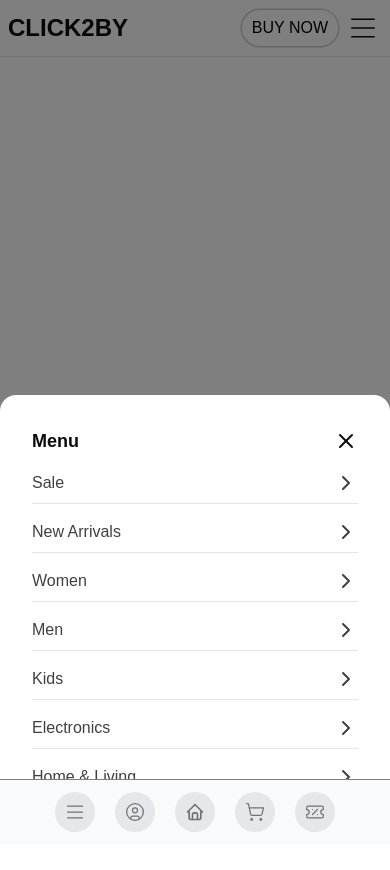
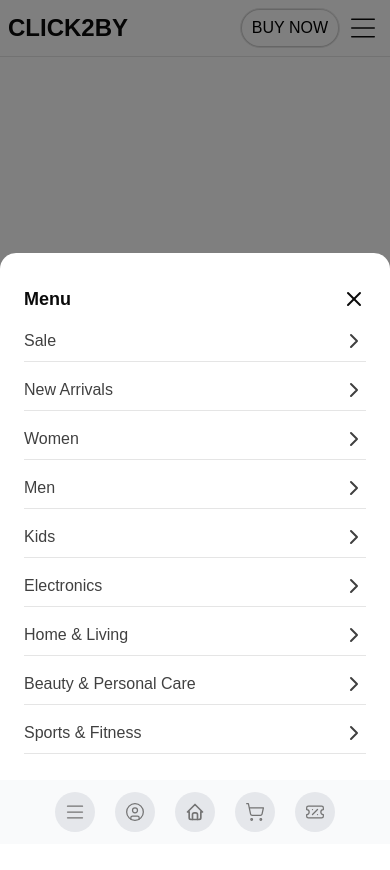
Before and after one commit to mdforhadulislam/click2by-ecommarce, a Next.js app: page / in a window 390 px wide. Shown: the top 870 px of the page. Built offline with nearby package versions, Linux system fonts and the light colour scheme; a web font is replaced by a local one.

Commit message:
add allll

```diff
--- a/components/ui/floating-dock.tsx
+++ b/components/ui/floating-dock.tsx
@@ -12,6 +12,7 @@ import { useRef, useState } from "react";
 import { categories } from "../Nav/NavBar";
 import { ArrowLeft, ChevronRight, X } from "lucide-react";
 
+
 export const FloatingDock = ({
   items,
   className,
@@ -24,18 +25,35 @@ export const FloatingDock = ({
   className?: string;
 }) => {
   const mouseX = useMotionValue(Infinity);
-  const [isMenu, setIsMenu]= useState(true)
+  const [isMenu, setIsMenu] = useState(true);
   const [selectedCategory, setSelectedCategory] = useState<string | null>(null);
 
-  // jodi category select kora thake
   const activeCategory = categories.find(
     (cat) => cat.title === selectedCategory
   );
+
   return (
     <>
+      {/* AnimatePresence for mounting/unmounting */}
+      <AnimatePresence>
         {isMenu && (
-        <div className="fixed inset-0 bg-black/50 z-30 lg:hidden">
-          <div className="absolute bottom-[65px] left-0 right-0 bg-white rounded-t-2xl p-8 h-96 overflow-y-auto hiddenScrollBar">
+          <motion.div
+            key="menu-backdrop"
+            className="fixed inset-0 bg-black/50 z-30 lg:hidden"
+            initial={{ opacity: 0 }}
+            animate={{ opacity: 1 }}
+            exit={{ opacity: 0 }}
+          >
+            {/* Drawer */}
+            <motion.div
+              key="menu-drawer"
+              initial={{ y: "100%" }}
+              animate={{ y: 0 }}
+              exit={{ y: "100%" }}
+              transition={{ type: "spring", stiffness: 120, damping: 20 }}
+              className="absolute bottom-0 left-0 right-0 bg-white rounded-t-2xl py-5 px-3 h-[70%]"
+            >
+              <div className="w-full p-3 h-full overflow-y-auto hiddenScrollBar">
                 <div className="flex justify-between items-center">
                   <div className="flex items-center gap-2">
                     {selectedCategory && (
@@ -55,7 +73,7 @@ export const FloatingDock = ({
                   </button>
                 </div>
 
-            {/* Level 1: Main Categories */}
+                {/* Level 1 */}
                 {!selectedCategory && (
                   <ul className="mt-4 space-y-4">
                     {categories.map((item, idx) => (
@@ -65,14 +83,13 @@ export const FloatingDock = ({
                         onClick={() => setSelectedCategory(item.title)}
                       >
                         {item.title}
-
-                    {item.links.length > 0 && <ChevronRight /> }
+                        {item.links.length > 0 && <ChevronRight />}
                       </li>
                     ))}
                   </ul>
                 )}
 
-            {/* Level 2: Sub Categories */}
+                {/* Level 2 */}
                 {selectedCategory && activeCategory && (
                   <ul className="mt-4 space-y-4">
                     {activeCategory.links.map((sub, i) => (
@@ -86,8 +103,12 @@ export const FloatingDock = ({
                   </ul>
                 )}
               </div>
-        </div>
+            </motion.div>
+          </motion.div>
         )}
+      </AnimatePresence>
+
+      {/* Bottom Dock */}
       <motion.div
         onMouseMove={(e) => mouseX.set(e.pageX)}
         onMouseLeave={() => mouseX.set(Infinity)}
@@ -96,16 +117,20 @@ export const FloatingDock = ({
           className
         )}
       >
-
-
-
         {items.map((item) => (
-        <IconContainer mouseX={mouseX} key={item.title} {...item} setIsMenu={setIsMenu} isMenu={isMenu} />
+          <IconContainer
+            mouseX={mouseX}
+            key={item.title}
+            {...item}
+            setIsMenu={setIsMenu}
+            isMenu={isMenu}
+          />
         ))}
       </motion.div>
     </>
   );
 };
+
 
 function IconContainer({
   mouseX,
```
Lines whose indentation alone changed are shown as unchanged.
